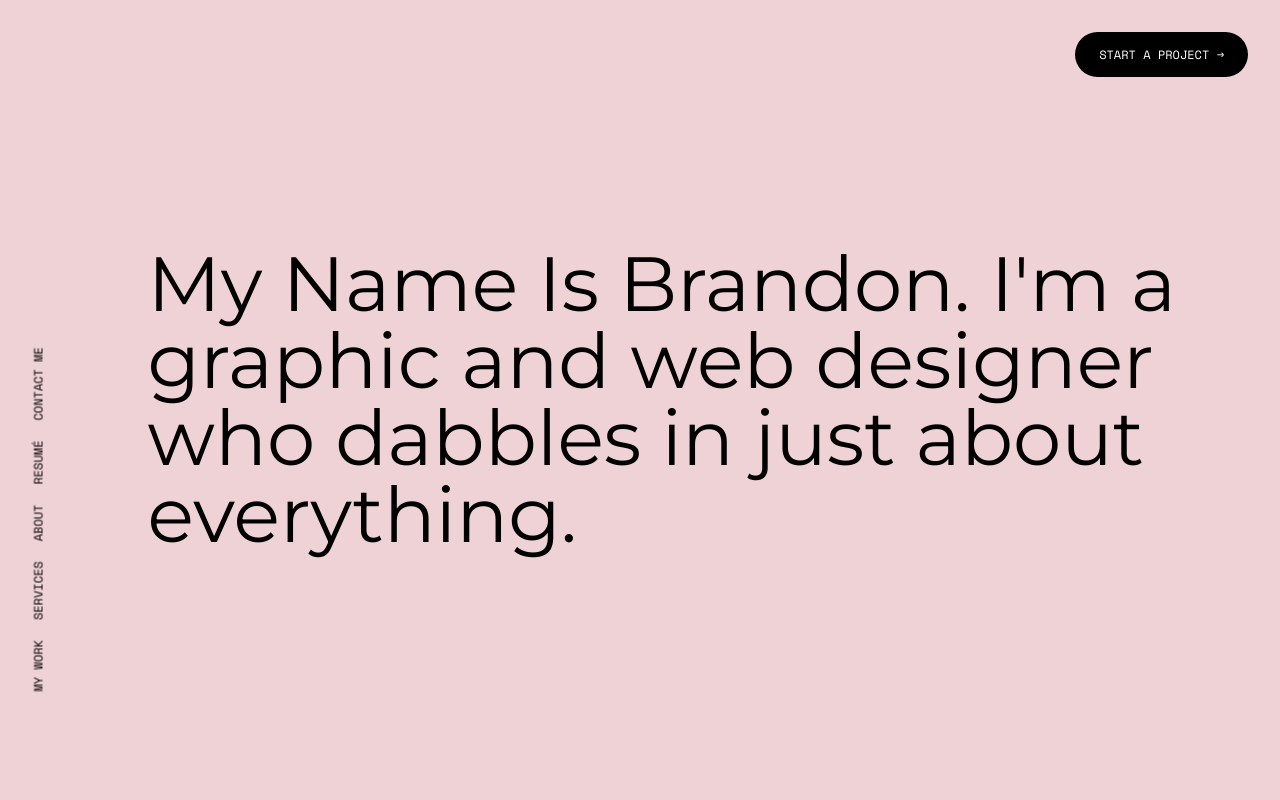
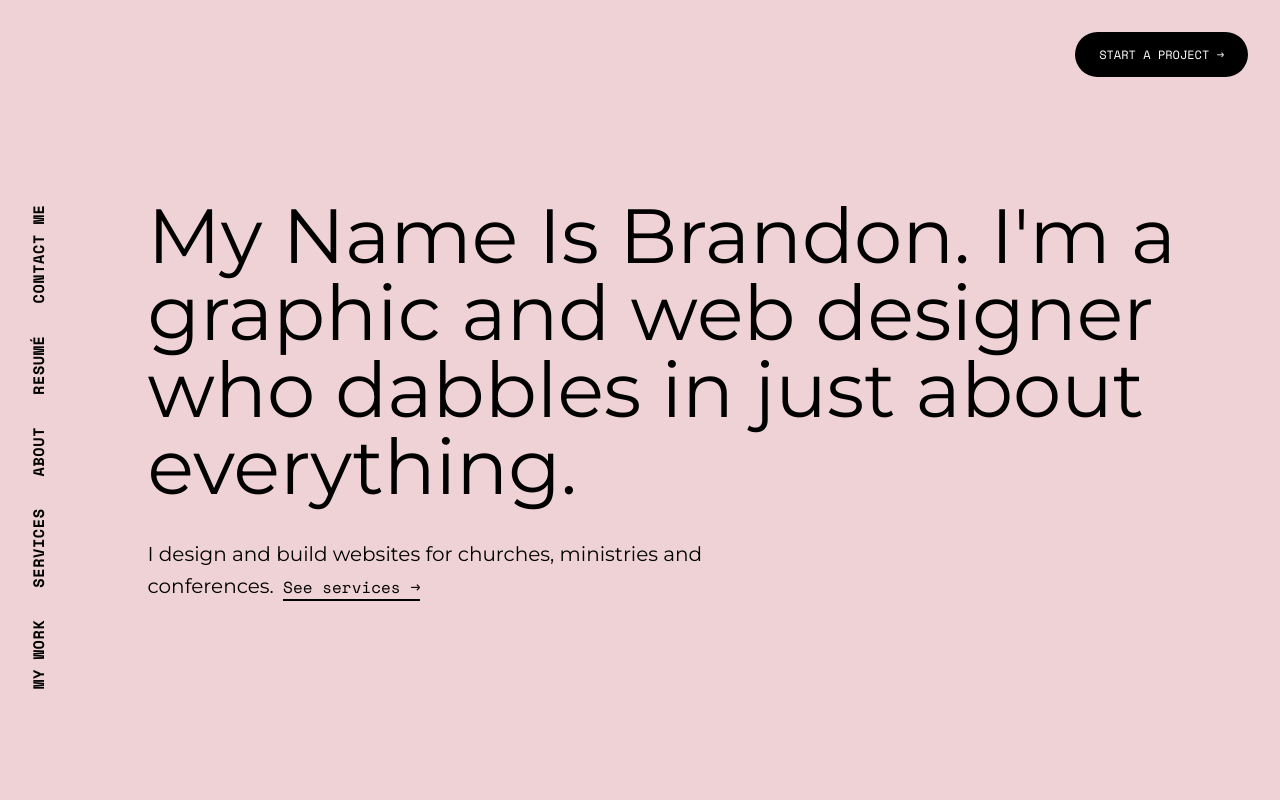
Before and after one commit to bspell00/brandon.spell, a website: page index.html in a window 1280 px wide. Shown: the top 800 px of the page. Drawn offline with nearby package versions, Linux system fonts and the light colour scheme.

Commit message:
Say what I build on the homepage, enlarge the nav, bound the care plan
- Homepage: keep the typewriter headline and add a plain subline
  ("I design and build websites for churches, ministries and
  conferences.") with a link to services. It fades in once the headline
  finishes typing.
- Nav: bigger, bold Space Mono on desktop so it reads as navigation.
- Care plan: spells out what's included — hosting and updates, up to
  1 hour of small changes a month (no rollover), 3-business-day
  turnaround, bigger work quoted first.
- Asset versions bumped (css v4, js v3).

Co-Authored-By: Claude Opus 5.5 <noreply@anthropic.com>

```diff
--- a/index.html
+++ b/index.html
@@ -25,9 +25,9 @@
   <meta name="twitter:description" content="Graphic and web designer with 20+ years of experience, designing and building websites for churches, ministries and conferences.">
   <meta name="twitter:image" content="https://www.brandonspell.com/img/og-image.jpg">
 
-  <link rel="stylesheet" href="css/custom.css?v=3">
+  <link rel="stylesheet" href="css/custom.css?v=4">
   <link rel="icon" href="img/favicon.ico" type="image/ico">
-  <link href="https://fonts.googleapis.com/css?family=Montserrat:400,600|Space+Mono" rel="stylesheet">
+  <link href="https://fonts.googleapis.com/css?family=Montserrat:400,600|Space+Mono:400,700" rel="stylesheet">
   <script>document.documentElement.classList.remove('no-js');document.documentElement.classList.add('js');</script>
   <script type="application/ld+json">
   {
@@ -71,6 +71,7 @@
   <header class="about-header">
     <div class="container">
       <h1 class="typewriter">My Name Is Brandon. I'm a <span class="hl">graphic</span> and <span class="hl">web designer</span> who dabbles in just about <span class="hl">everything</span>.</h1>
+      <p class="hero-sub">I design and build websites for churches, ministries and conferences. <a href="services.html">See services &rarr;</a></p>
     </div>
   </header>
 
@@ -203,7 +204,7 @@
 
 
 
-<script src="js/main.js?v=2"></script>
+<script src="js/main.js?v=3"></script>
 <script src="https://ajax.googleapis.com/ajax/libs/jquery/3.3.1/jquery.min.js"></script>
 <script
 src="https://code.jquery.com/ui/1.12.1/jquery-ui.min.js"
--- a/js/main.js
+++ b/js/main.js
@@ -56,6 +56,7 @@
 
     if (reduceMotion.matches) {
       chars.forEach(function (c) { c.classList.add('is-shown'); });
+      typeEl.classList.add('is-typed');
     } else {
       var caret = document.createElement('span');
       caret.className = 'tw-caret';
@@ -64,7 +65,10 @@
 
       var i = 0;
       (function type() {
-        if (i >= chars.length) { return; } // leave caret blinking at the end
+        if (i >= chars.length) { // leave caret blinking at the end
+          typeEl.classList.add('is-typed'); // cue the subline (.hero-sub)
+          return;
+        }
         var c = chars[i];
         c.classList.add('is-shown');
         c.parentNode.insertBefore(caret, c.nextSibling); // caret follows
--- a/sass/custom.scss
+++ b/sass/custom.scss
@@ -140,6 +140,13 @@ video {
 		margin-right: 20px;
 		font-size: .75em;
 		font-family: $font-alternative;
+		// bigger and bolder on desktop, where there's room, so it reads as navigation
+		@include desktop-up {
+			margin-right: 32px;
+			font-size: .95rem;
+			font-weight: 700;
+			letter-spacing: .04em;
+		}
 		@include tablet-up {
 			&:before {
 				content: '';
@@ -222,6 +229,38 @@ header {
 	h2 {
 		font-weight: 400;
 	}
+	// Plain-spoken line under the typewriter headline: what I build, for whom
+	.hero-sub {
+		max-width: 38rem;
+		margin-top: 2rem;
+		font-size: 1rem;
+		line-height: 1.6;
+		@include tablet-up {
+			font-size: 1.25rem;
+		}
+		a {
+			font-family: $font-alternative;
+			font-size: .8em;
+			white-space: nowrap;
+			margin-left: .25em;
+			border-bottom: 2px solid $black;
+			&:hover {
+				border-bottom-color: $yellow;
+			}
+		}
+	}
+}
+
+// The subline waits for the headline to finish typing (main.js adds .is-typed)
+.js .hero-sub {
+	opacity: 0;
+	transform: translateY(12px);
+	transition: opacity .6s ease-out, transform .6s ease-out;
+}
+
+.js .typewriter.is-typed + .hero-sub {
+	opacity: 1;
+	transform: none;
 }
 
 
```
Also changed, not shown: 404.html (+3 -3 lines), about.html (+3 -3 lines), contact.html (+3 -3 lines), resume.html (+3 -3 lines), services.html (+10 -4 lines), css/custom.css, 1 other file.
